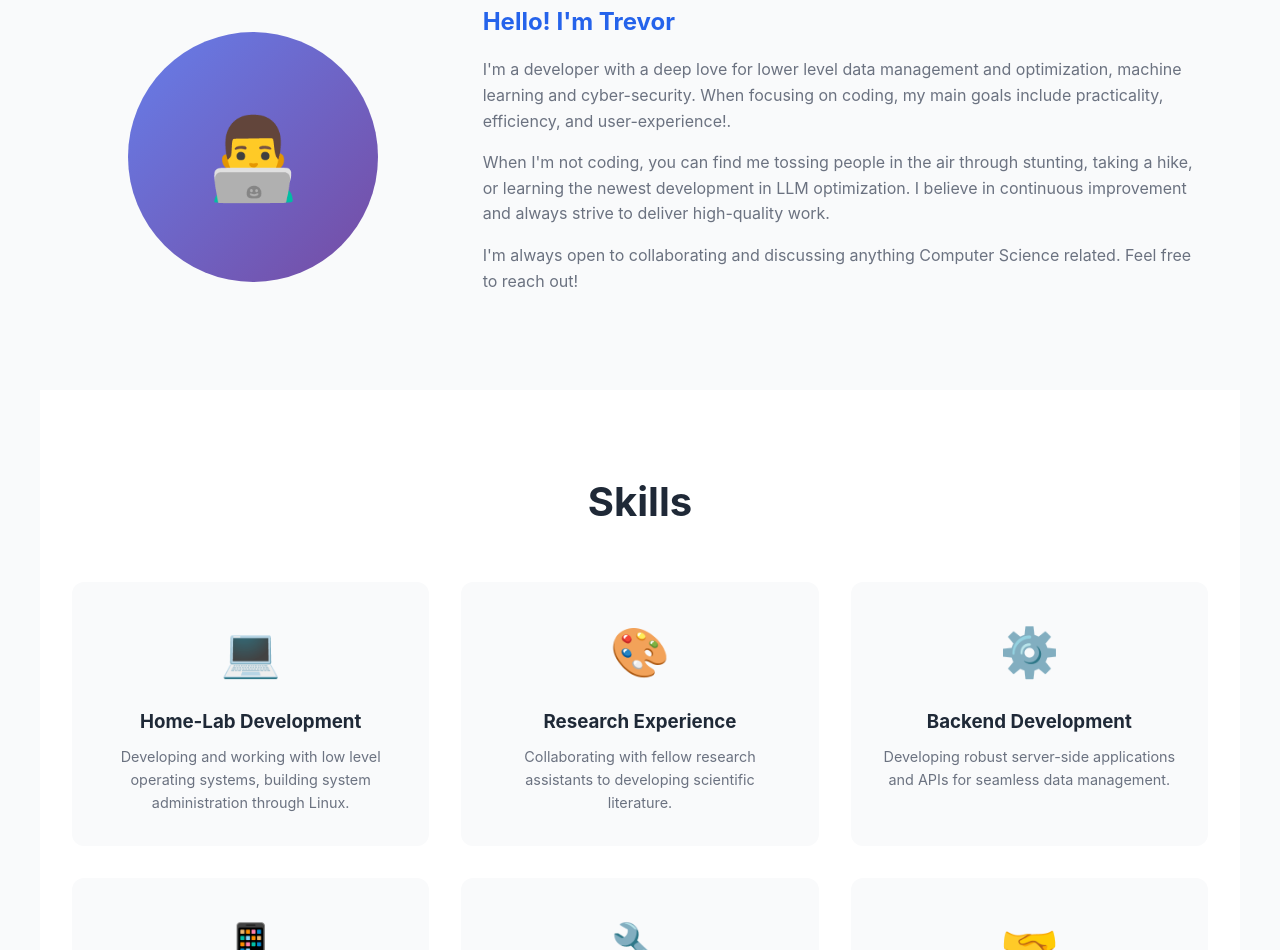
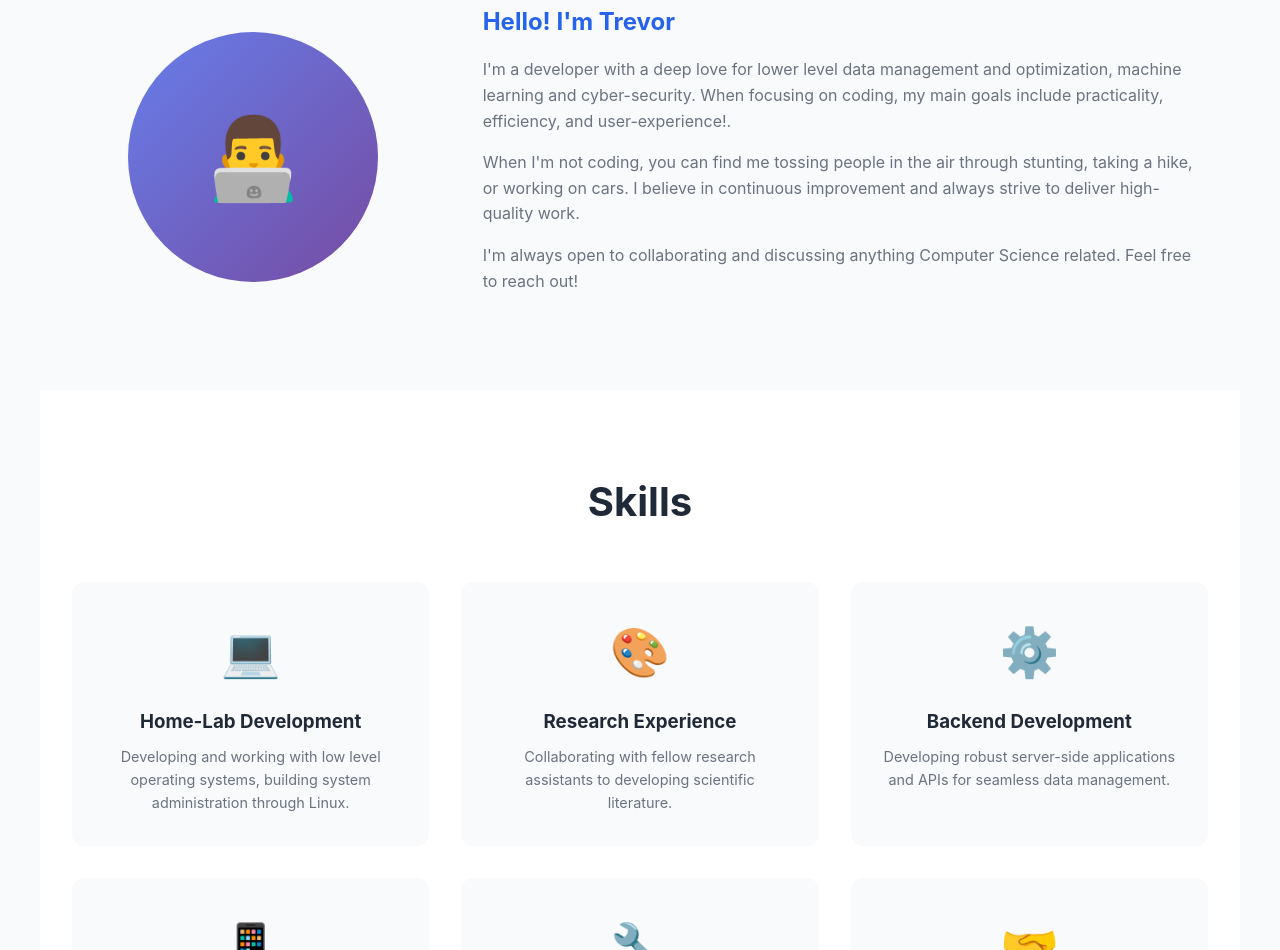
Before and after one commit to TRobster/TRobster.github.io, a plain HTML site: page index.html in a window 1280 px wide. Shown: the part 989-1939 px from the top of the page. Drawn offline with Linux system fonts and the light colour scheme.

Commit message:
Update hobbies in about section of index.html

```diff
--- a/index.html
+++ b/index.html
@@ -454,7 +454,7 @@
             <div class="about-text">
                 <h3>Hello! I'm Trevor</h3>
                 <p>I'm a developer with a deep love for lower level data management and optimization, machine learning and cyber-security. When focusing on coding, my main goals include practicality, efficiency, and user-experience!.</p>
-                <p>When I'm not coding, you can find me tossing people in the air through stunting, taking a hike, or learning the newest development in LLM optimization. I believe in continuous improvement and always strive to deliver high-quality work.</p>
+                <p>When I'm not coding, you can find me tossing people in the air through stunting, taking a hike, or working on cars. I believe in continuous improvement and always strive to deliver high-quality work.</p>
                 <p>I'm always open to collaborating and discussing anything Computer Science related. Feel free to reach out!</p>
             </div>
         </div>
```
